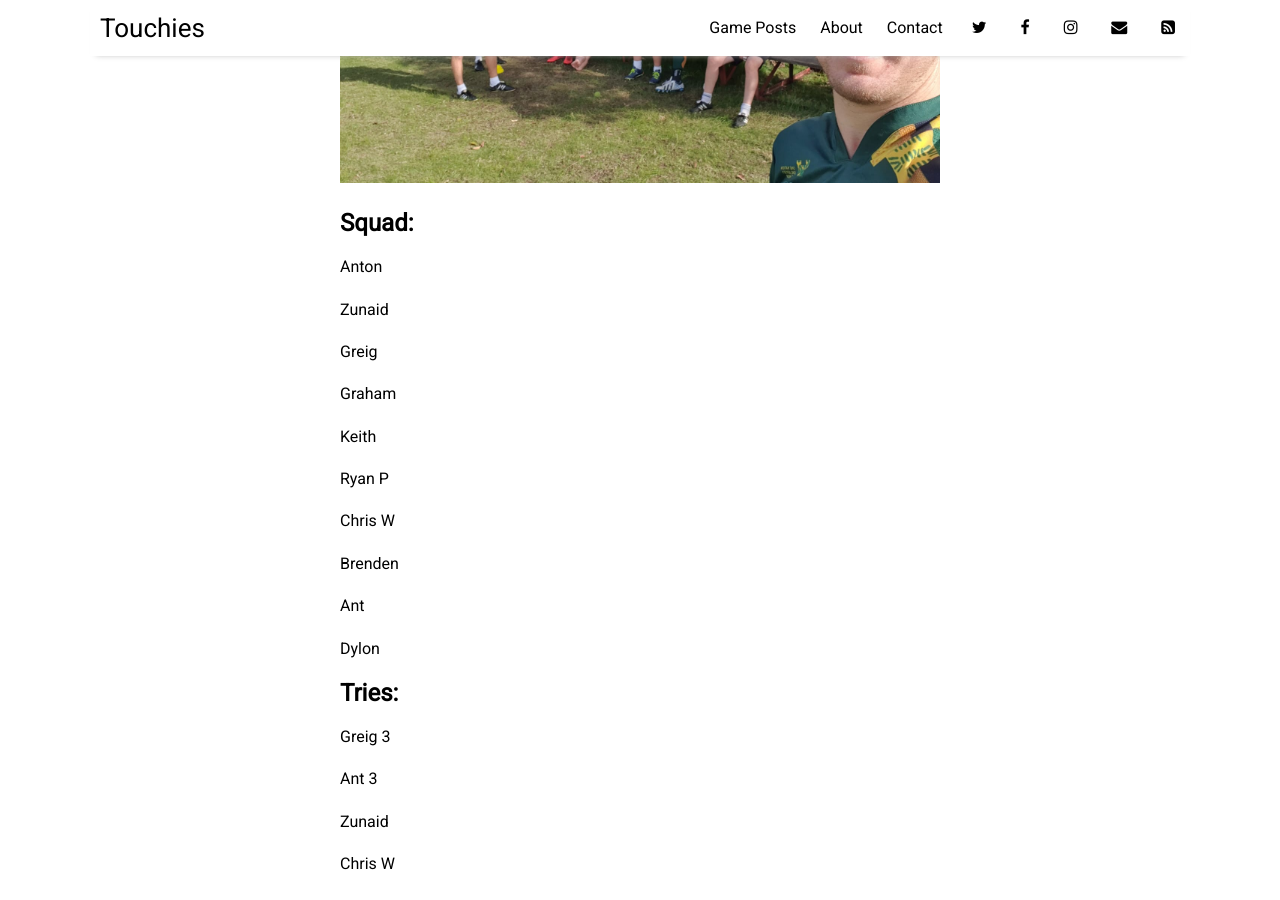
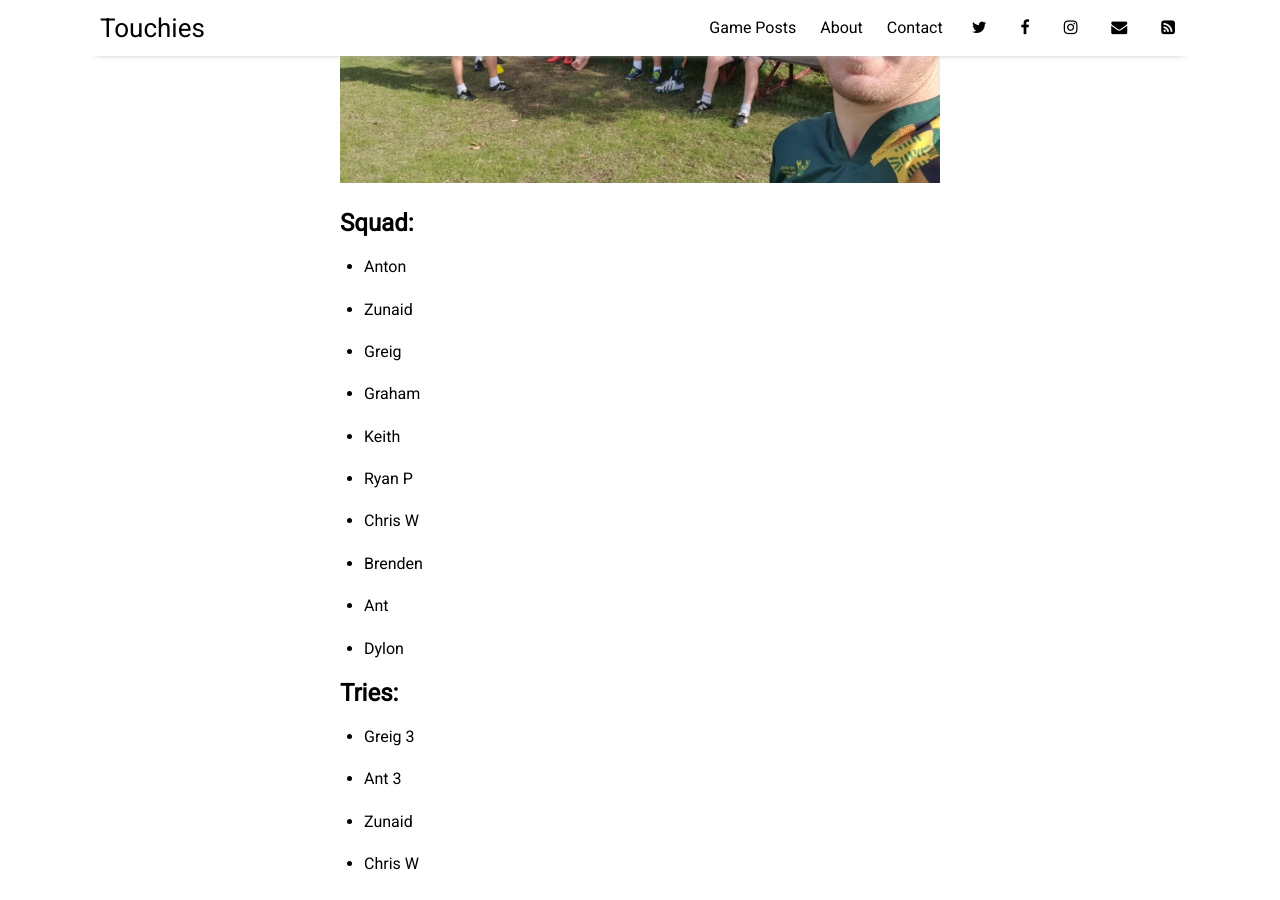
Before and after one commit to sundayrugby/sundayrugby.github.io, a Jekyll site: the page built from _posts/2022-05-29-H.md, in a window 1280 px wide and 900 px high, scrolled down 316 px. Built offline with Jekyll 4.4.1, drawn with Linux system fonts in a browser that asks for light colours; nearby versions of some CDN libraries.

Commit message:
Update 2022-05-29-H.md

```diff
--- a/_posts/2022-05-29-H.md
+++ b/_posts/2022-05-29-H.md
@@ -9,56 +9,56 @@ image: 2022_05_29.jpg
 
 ## Squad:
 
-Anton
+* Anton
 
-Zunaid
+* Zunaid
 
-Greig
+* Greig
 
-Graham
+* Graham
 
-Keith
+* Keith
 
-Ryan P
+* Ryan P
 
-Chris W
+* Chris W
 
-Brenden
+* Brenden
 
-Ant
+* Ant
 
-Dylon
+* Dylon
 
 
 ## Tries:
 
-Greig 3
+* Greig 3
 
-Ant 3
+* Ant 3
 
-Zunaid
+* Zunaid
 
-Chris W
+* Chris W
 
-Dylon
+* Dylon
 
-Anton
+* Anton
 
-Ryan P
+* Ryan P
 
 
 ## MVP:
 
-Greig
+* Greig
 
 
 ## Flower:
 
-Graham
+* Graham
 
-Keith
+* Keith
 
-Frankie
+* Frankie
 
 
 
@@ -72,24 +72,24 @@ Frankie
 
 ## Beers:
 
-Graham
+* Graham
 
-Worsie
+* Worsie
 
-Ryan P
+* Ryan P
 
 
 ## Chirp:
 
-"Cheeky blowjob" (In place of the possible medical bills) (Frankie survived)
+* "Cheeky blowjob" (In place of the possible medical bills) (Frankie survived)
 
-"If I go on hungry strike, I'll die of old age"
+* "If I go on hungry strike, I'll die of old age"
 
 
 
 ## Weather:
 
-16c
+* 16c
 
 
 ![alt text](https://sundayrugby.github.io/assets/img/2022_05_29_a.jpg "Winter is coming!")
```
